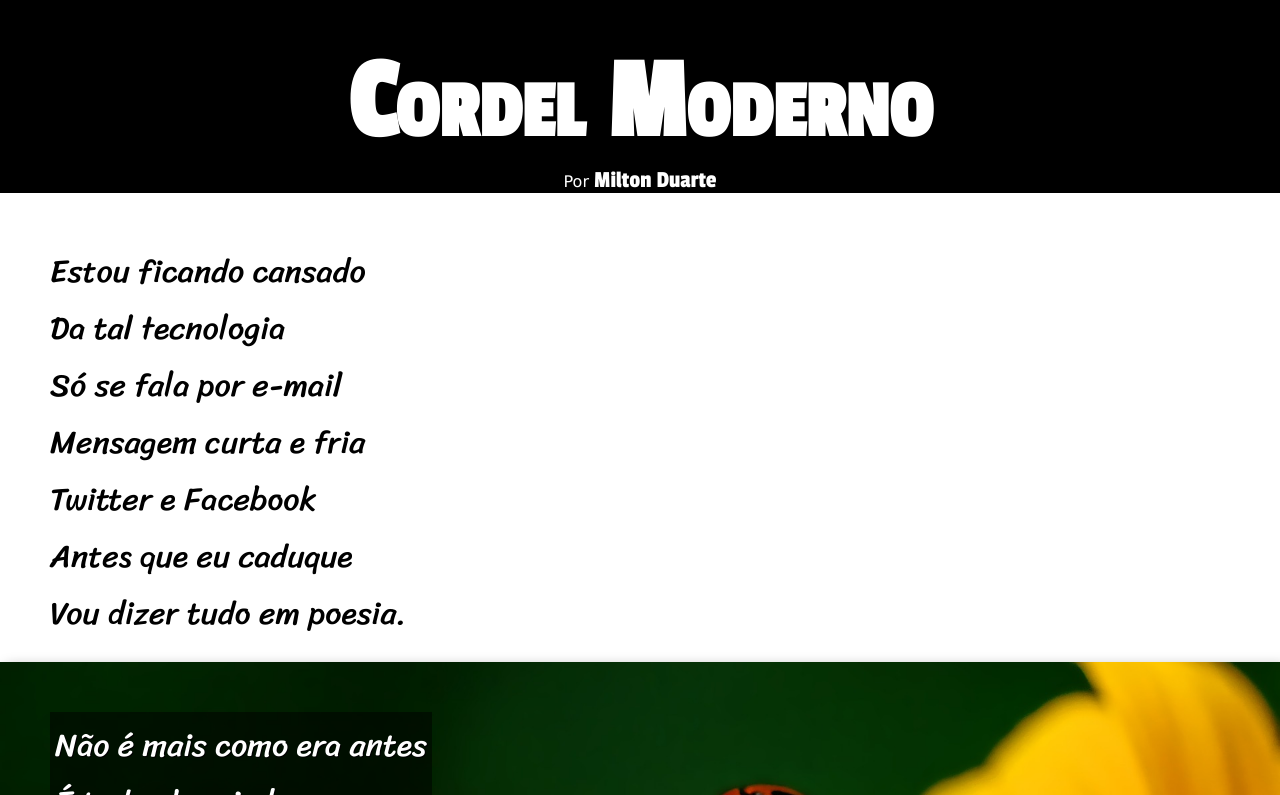
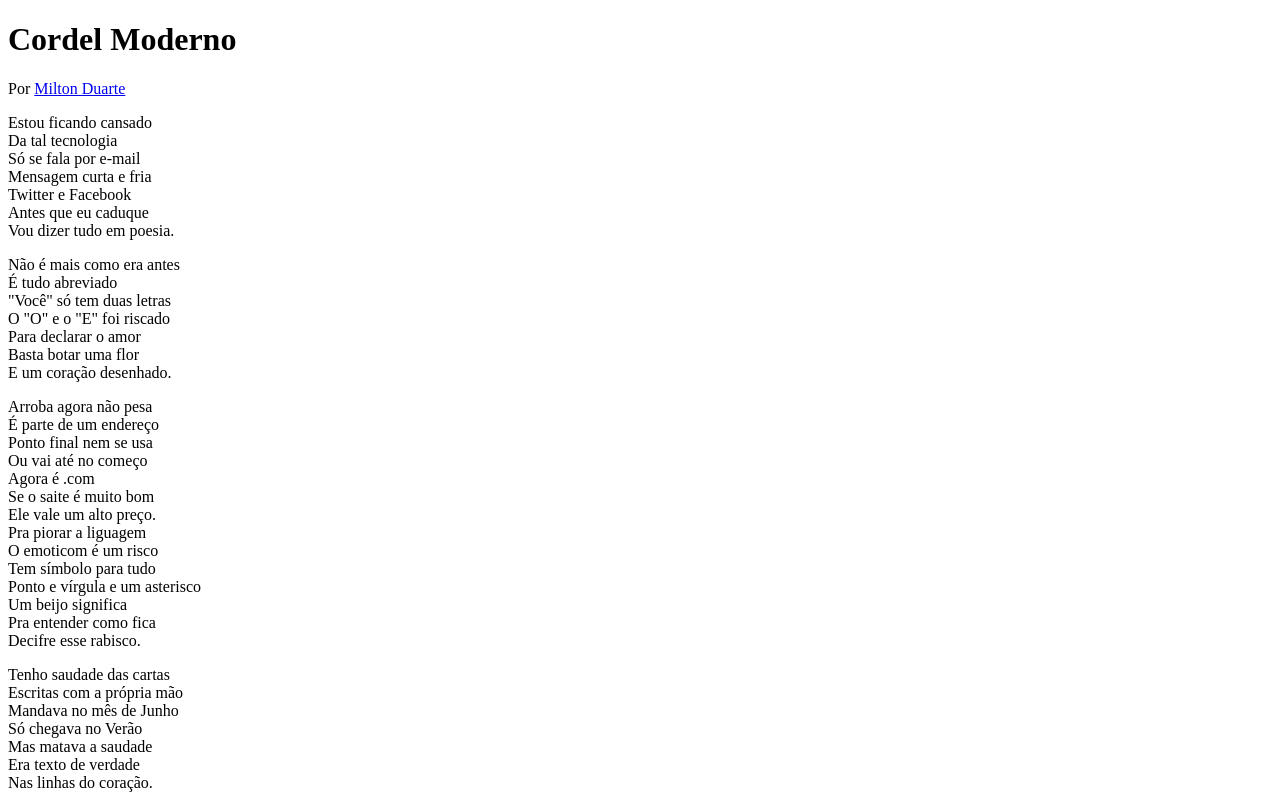
Before and after one commit to joaogabrielts/novo-cordel, a plain HTML site: page index.html in a window 1280 px wide. Shown: the top 795 px of the page. Drawn offline with Linux system fonts and the light colour scheme.

Commit message:
refazendo o cordel

```diff
--- a/estilo/style.css
+++ b/estilo/style.css
@@ -4,83 +4,6 @@
 
   @import url('https://fonts.googleapis.com/css2?family=Sriracha&display=swap');
 
-
-  *{
-    padding: 0px;
-    margin: 0px;
-  }
-
-
 :root{
-    --fonte1: Verdana, Geneva, Tahoma, sans-serif;
-    --fonte2:'Passion One', cursive;
-    --fonte3:'Sriracha', cursive;
- }
- html, body{
-    min-height: 100vh;
-    background-color: rgba(135, 132, 132, 0.591);
-    font-family: var(--fonte1);
- }
-
- header{
-    background-color: black;
-    color: white;
-    text-align: center;
- }
- h1{
-    padding: 40px 0px 0px 0px;
-    font-family: var(--fonte2);
-    font-size: 9vw;
-    font-variant: small-caps ;
- }
-
- h1 > p{
-    padding: 0px 0px 40px 0px;
- }
- p > a {
-    color: white;
-    text-decoration: none;
-    font-family: var(--fonte2);
-    font-size: 1.5em;
- }
- a:hover{
-    text-decoration: underline;
- }
- .normal{
-    background-color: white;
-    padding: 50px 0px 20px 50px;
-    font-family: var(--fonte3);
-
- }
-
- section p {
-    font-size: 4vh;
- }
-
-    section.imagem{ background-color: rgb(33, 33, 33);
-    padding: 50px;
-    font-family: var(--fonte3);
-    color: #fff;
-    box-shadow: 6px 6px 13px 0px rgba(0, 0, 0, 0.477) ;
-    background-attachment: fixed;}
-
-
-
-
-    section.imagem > p{
-        display: inline-block;
-        padding: 5px;
-        background-color: rgba(0, 0, 0, 0.507);
-        text-shadow: 1px 1px 0px black;}
-
-
- #img01{
- background-image: url('../imagens/background001.jpg');
- background-position: right center;
- background-size: cover;
- }
- #img02{
-    background-image: url('../imagens/background002.jpg');
-    background-position: left center;
-    background-size: cover;
- }
+   --fonte1
+}
```
